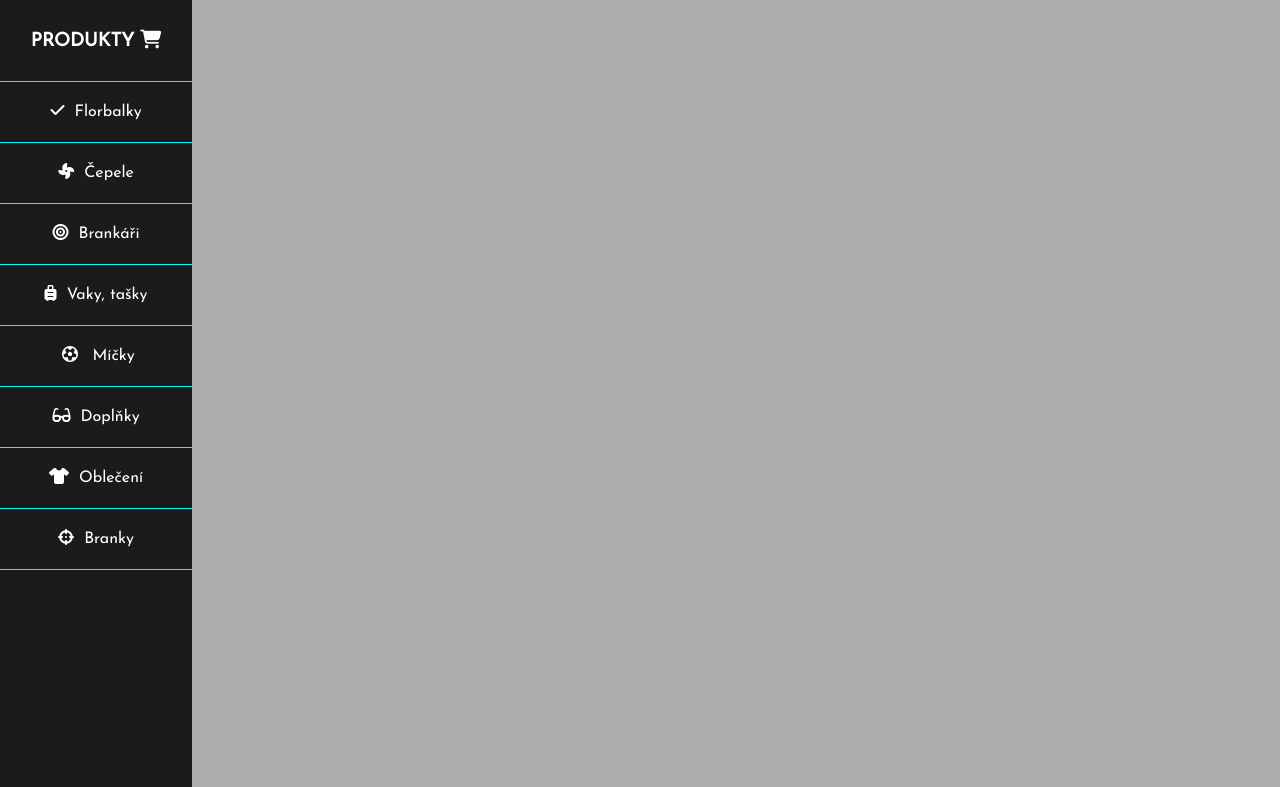
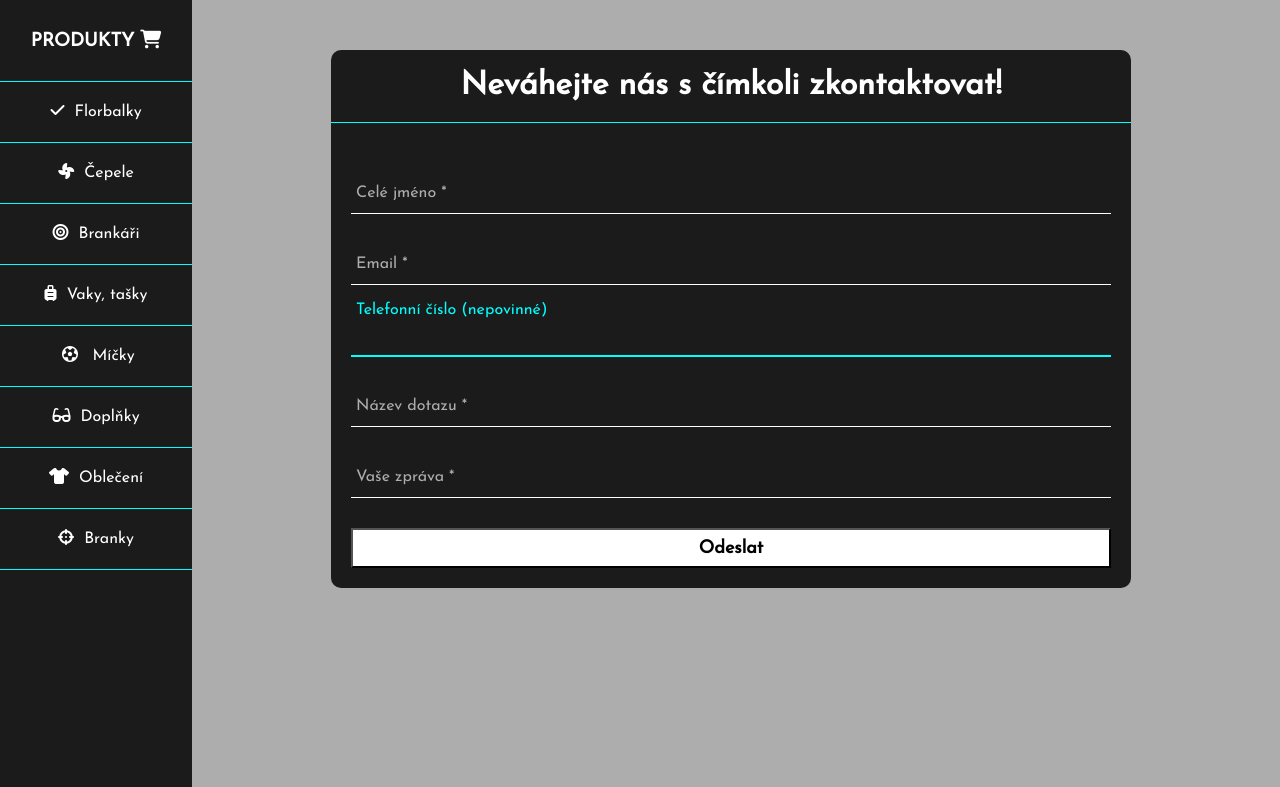
Before and after one commit to AdamPetera/IWWW_SemestralniPrace, a PHP site: page /index.php?page=contact in a window 1280 px wide. Shown: the part 70-857 px from the top of the page. Run offline with PHP 8.4, Linux system fonts and the light colour scheme; some libraries are stand-ins or nearby versions.

Commit message:
contact form added

```diff
--- a/IWWW_SemestralniPrace_Petera/header.php
+++ b/IWWW_SemestralniPrace_Petera/header.php
@@ -6,8 +6,7 @@
             <li>
                 <a href="#">Kontakt</a>
                 <ul>
-                    <li><a href="#">Formulář</a></li>
-                    <li><a href="#">Obecné info</a></li>
+                    <li><a href="index.php?page=contact">Formulář</a></li>
                 </ul>
             </li>
             <li>
--- /dev/null
+++ b/IWWW_SemestralniPrace_Petera/page/contact.php
@@ -0,0 +1,63 @@
+<!DOCTYPE html>
+<html lang="cs">
+<head>
+    <meta charset="UTF-8">
+    <title>Kontakt</title>
+    <link rel="stylesheet" href="../styles/contact.css">
+    <script src="https://kit.fontawesome.com/cb337acf51.js" crossorigin="anonymous"></script>
+</head>
+
+<?php
+    if (isset($_POST['send'])) {
+        $validation = ContactController::contactValidation($_POST['wholename'], $_POST['email'], $_POST['question_name'], $_POST['message']);
+
+        if (count($validation) == 0) {
+            if (!empty($_POST['phone'])) {
+                ContactController::insertMessage($_POST['wholename'], $_POST['email'], $_POST['question_name'], $_POST['message'], $_POST['phone']);
+            } else {
+                ContactController::insertMessage($_POST['wholename'], $_POST['email'], $_POST['question_name'], $_POST['message']);
+            }
+
+            $success_message = "Vaše otázka k nám úspěšně dorazila!";
+        }
+    }
+?>
+
+<div class="contact_form_wrap">
+    <div class="contact_form">
+        <h1>Neváhejte nás s čímkoli zkontaktovat!</h1>
+        <form method="post">
+            <div class="txt_field">
+                <input type="text" name="wholename" required>
+                <span></span>
+                <label>Celé jméno *</label>
+            </div>
+            <div class="txt_field">
+                <input type="email" name="email" required>
+                <span></span>
+                <label>Email *</label>
+            </div>
+            <div class="txt_field">
+                <input type="tel" name="phone" pattern="((\+420|00420) ?)?\d{3}( |-)?\d{3}( |-)?\d{3}">
+                <span></span>
+                <label>Telefonní číslo (nepovinné)</label>
+            </div>
+            <div class="txt_field">
+                <input type="text" name="question_name" required>
+                <span></span>
+                <label>Název dotazu *</label>
+            </div>
+            <div class="txt_field">
+                <input type="text" name="message" required>
+                <span></span>
+                <label>Vaše zpráva *</label>
+            </div>
+            <input type="submit" name="send" value="Odeslat">
+        </form>
+    </div>
+    <?php if (isset($success_message)): ?>
+        <div class="success_div">
+            <span class="success_message"><?php echo $success_message; ?></span>
+        </div>
+    <?php endif ?>
+</div>
--- /dev/null
+++ b/IWWW_SemestralniPrace_Petera/styles/contact.css
@@ -0,0 +1,112 @@
+.contact_form {
+    position: relative;
+    color: white;
+    width: 800px;
+    background: #1b1b1b;
+    border-radius: 10px;
+    margin: auto;
+}
+
+.contact_form h1 {
+    text-align: center;
+    margin-top: 30px;
+    padding: 20px 0 20px 0;
+    border-bottom: 1px solid cyan;
+}
+
+.contact_form form {
+    padding: 20px;
+}
+
+.contact_form form .txt_field {
+    position: relative;
+    border-bottom: 1px solid white;
+    margin: 30px 0;
+}
+
+.txt_field input {
+    width: 100%;
+    padding: 0 5px;
+    height: 40px;
+    font-size: 16px;
+    border: none;
+    background: none;
+    outline: none;
+    color: white;
+}
+
+.txt_field label {
+    position: absolute;
+    top: 50%;
+    left: 5px;
+    color: #adadad;
+    transform: translateY(-50%);
+    font-size: 16px;
+    pointer-events: none;
+    transition: .5s;
+}
+
+.txt_field span::before {
+    content: '';
+    position: absolute;
+    top: 100%;
+    left: 0;
+    width: 0;
+    height: 2px;
+    background: cyan;
+    transition: .5s;
+}
+
+.txt_field input:focus ~ label,
+.txt_field input:valid ~ label {
+    top: -5px;
+    color: cyan;
+}
+
+.txt_field input:focus ~ span:before,
+.txt_field input:valid ~ span:before {
+    width: 100%;
+}
+
+.contact_form form input[type="submit"] {
+    width: 100%;
+    height: 40px;
+    font-size: 18px;
+    font-weight: 700;
+    background: white;
+    transition: .5s;
+    outline: none;
+    cursor: pointer;
+}
+
+.contact_form form input[type="submit"]:hover {
+    color: cyan;
+    border-radius: 25px;
+    box-shadow: 0 0 5px #33ffff,
+    0 0 5px #66ffff;
+}
+
+.success_div {
+    margin-top: 20px;
+    text-align: center;
+}
+
+.success_message {
+    width: 100%;
+    height: 35px;
+    font-size: 16px;
+    font-weight: bolder;
+    color: cyan;
+}
+
+@media (max-width: 1100px) {
+    .contact_form {
+        width: 600px;
+    }
+}
+
+@media (max-width: 640px) {
+    .contact_form {
+        width: 400px;
+    }
+}
--- a/IWWW_SemestralniPrace_Petera/styles/style.css
+++ b/IWWW_SemestralniPrace_Petera/styles/style.css
@@ -104,6 +104,12 @@ body {
     margin-bottom: 20px;
 }
 
+.contact_form_wrap {
+    width: 99%;
+    margin-top: 20px;
+    margin-bottom: 20px;
+}
+
 .add_address_form_wrap {
     width: 99%;
     margin-top: 20px;
--- a/IWWW_SemestralniPrace_Petera/stylesheets.php
+++ b/IWWW_SemestralniPrace_Petera/stylesheets.php
@@ -16,4 +16,5 @@
 <link rel="stylesheet" href="styles/order_confirmed.css">
 <link rel="stylesheet" href="styles/order_detail.css">
 <link rel="stylesheet" href="styles/edit_product.css">
+<link rel="stylesheet" href="styles/contact.css">
 <link rel="stylesheet" href="styles/style.css">
```
Also changed, not shown: IWWW_SemestralniPrace_Petera/classes/ContactController.php (added, +36 -0 lines).
